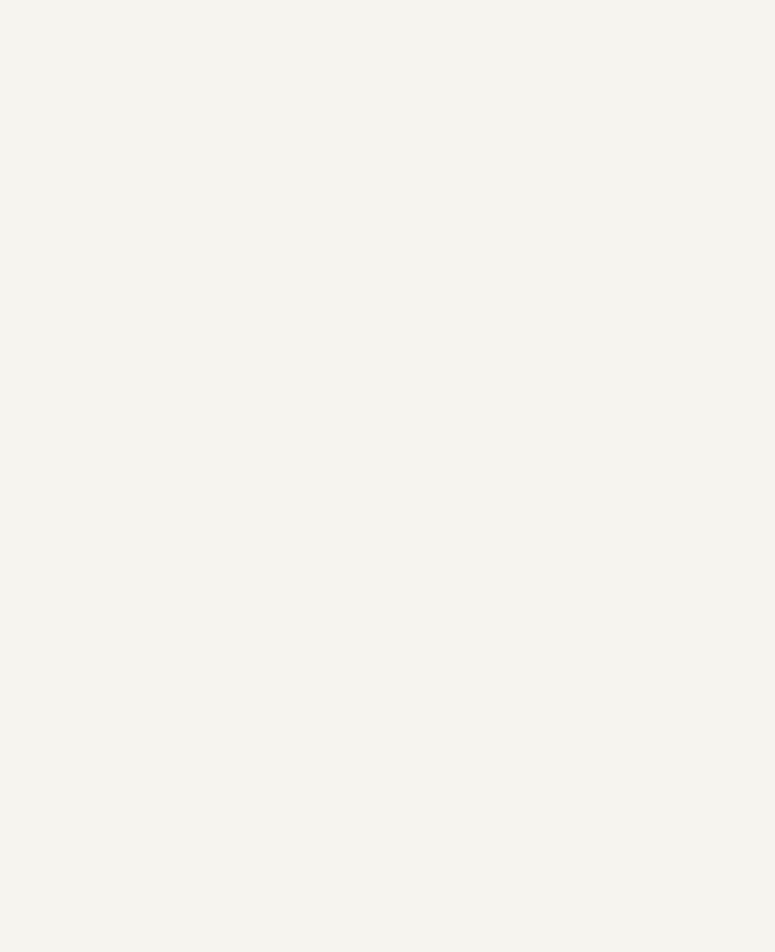
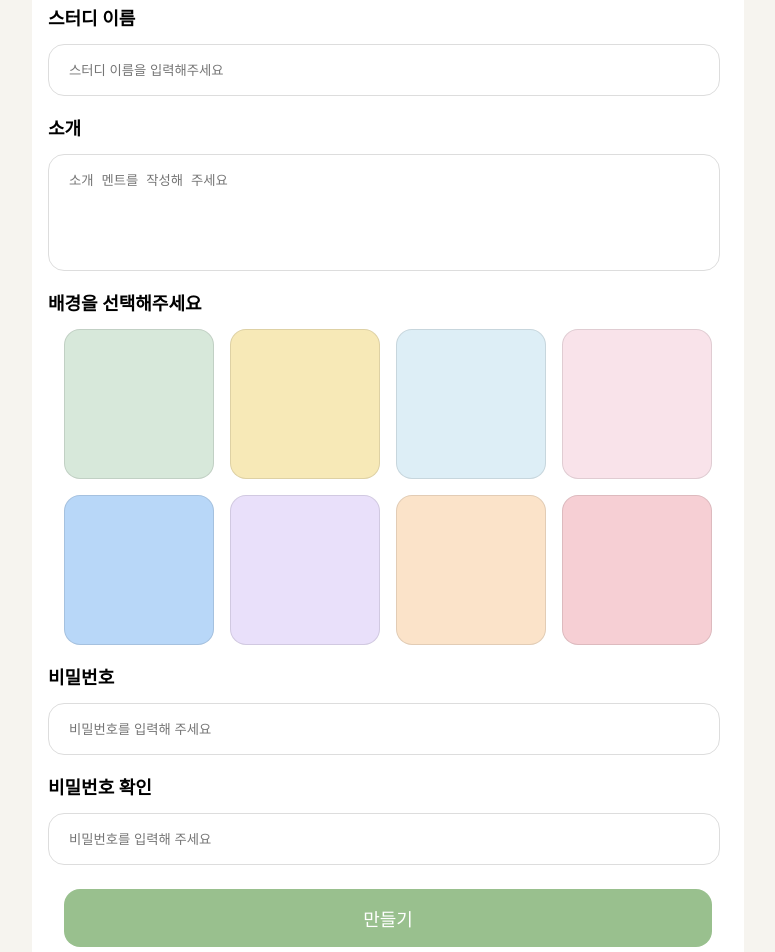
Before and after one commit to 7-StudyForest-1-FE-BE/7-StudyForest-1-FE, a React (Vite) app: page /registration in a window 1280 px wide. Shown: the part 280-1232 px from the top of the page, without its empty margins (252-1027 px from the left). Before the commit the page ends 800 px from the top, so only its background shows below. Built offline with nearby package versions, Linux system fonts and the light colour scheme.

Commit message:
feat: 스터디 상세페이지 UI 구현

```diff
--- /dev/null
+++ b/src/pages/StudyRegistrationPage.css
@@ -0,0 +1,92 @@
+.container {
+  max-width: 696px;
+  min-height: 1171px;
+  background-color: #fff;
+  border-radius: 16px;
+  margin: 0px auto 40px auto;
+  padding: 16px 8px;
+}
+
+.study__create,
+.nick__name,
+.study__name,
+.introduction,
+/* .choice__background, */
+.password,
+.password__check {
+  display: flex;
+  flex-direction: column;
+}
+
+label {
+  font-size: 18px;
+  font-weight: 600;
+  margin-bottom: 16px;
+}
+
+input {
+  max-width: 648px;
+  height: 48px;
+  border-radius: 16px;
+  border: 1px solid #dddddd;
+  padding-left: 20px;
+}
+
+textarea {
+  max-width: 648px;
+  height: 98px;
+  border-radius: 16px;
+  border: 1px solid #dddddd;
+  padding-left: 20px;
+  padding-top: 15px;
+  resize: none;
+}
+
+h2 {
+  font-size: 24px;
+  font-weight: 800;
+  margin-bottom: 24px;
+}
+
+.study__create {
+  gap: 24px;
+}
+
+.choice__background {
+  display: flex;
+  flex-direction: column;
+}
+
+.background__items {
+  display: flex;
+  flex-wrap: wrap;
+  justify-content: center;
+  gap: 16px;
+}
+
+.background__item {
+  width: 150px;
+  height: 150px;
+  border-radius: 16px;
+  padding: 16px 8px;
+  border: 1px solid rgba(0, 0, 0, 0.1);
+  cursor: pointer;
+}
+
+.submit__btn {
+  display: flex;
+  justify-content: center;
+}
+
+.study__create__btn {
+  cursor: pointer;
+  background-color: #99c08e;
+  width: 648px;
+  height: 58px;
+  padding: 16px 8px;
+  border-radius: 16px;
+  border: 0px;
+  font-size: 18px;
+  font-weight: 400;
+  color: #fff;
+}
--- a/src/pages/StudyRegistrationPage.jsx
+++ b/src/pages/StudyRegistrationPage.jsx
@@ -1,5 +1,58 @@
+import './StudyRegistrationPage.css';
+
 function StudyRegistrationPage() {
-  return <>스터디 만들기</>;
+  //배경선택 더미용
+  const backgrounds = [
+    { id: 1, color: '#d7e8da' },
+    { id: 2, color: '#f7e9b7' },
+    { id: 3, color: '#ddeef6' },
+    { id: 4, color: '#f9e3ea' },
+    { id: 5, color: '#b8d7f8' },
+    { id: 6, color: '#e9e0fa' },
+    { id: 7, color: '#fbe3c9' },
+    { id: 8, color: '#f6cfd4' },
+  ];
+
+  return (
+    <div className="container">
+      <h2>스터디 만들기</h2>
+      <form className="study__create">
+        <div className="nick__name">
+          <label htmlFor="nickName">닉네임</label>
+          <input id="nickName" placeholder="닉네임을 입력해 주세요" />
+        </div>
+        <div className="study__name">
+          <label htmlFor="studyName">스터디 이름</label>
+          <input id="studyName" placeholder="스터디 이름을 입력해주세요" />
+        </div>
+        <div className="introduction">
+          <label htmlFor="introduce">소개</label>
+          <textarea id="introduce" placeholder="소개 멘트를 작성해 주세요" />
+        </div>
+        <div className="choice__background">
+          <label>배경을 선택해주세요</label>
+          <div className="background__items">
+            {backgrounds.map((bg) => (
+              <button key={bg.id} type="button" className="background__item" style={{ background: bg.color }} />
+            ))}
+          </div>
+        </div>
+        <div className="password">
+          <label htmlFor="passInput">비밀번호</label>
+          <input id="passInput" type="password" placeholder="비밀번호를 입력해 주세요" />
+        </div>
+        <div className="password__check">
+          <label htmlFor="passCheck">비밀번호 확인</label>
+          <input id="passCheck" type="password" placeholder="비밀번호를 입력해 주세요" />
+        </div>
+        <div className="submit__btn">
+          <button className="study__create__btn" type="submit">
+            만들기
+          </button>
+        </div>
+      </form>
+    </div>
+  );
 }
 
 export default StudyRegistrationPage;
```
